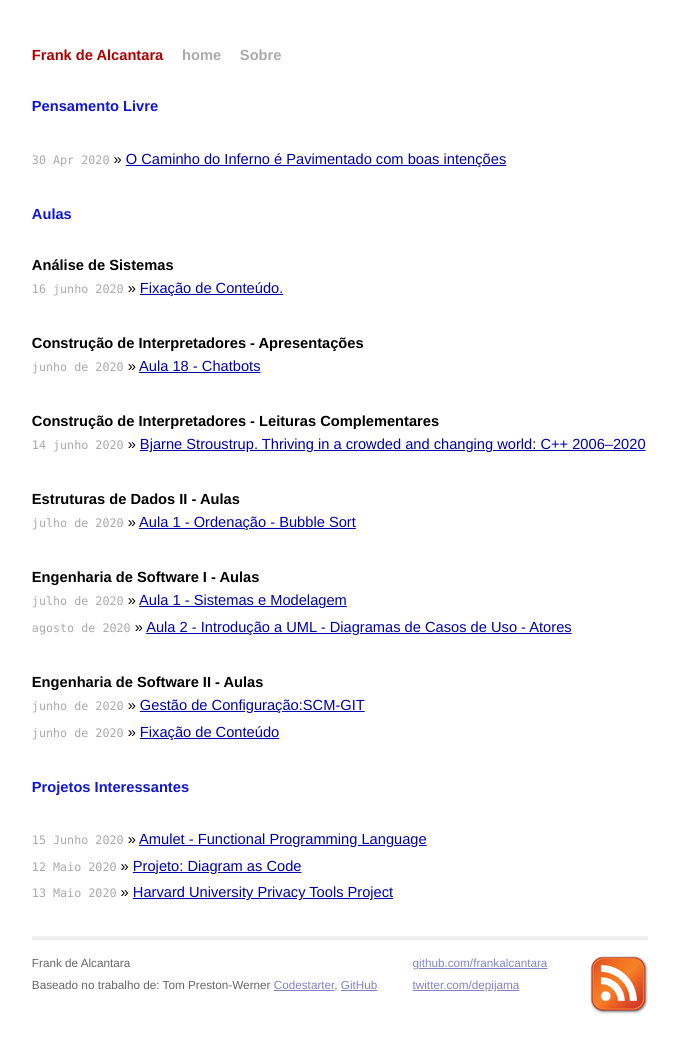
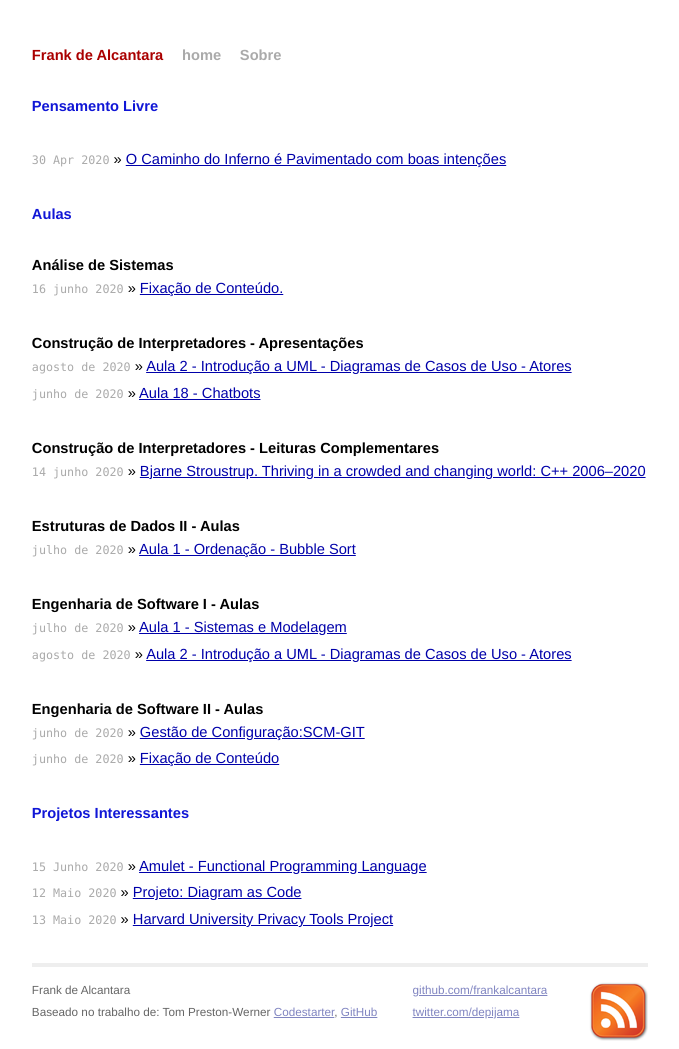
Before and after one commit to mojombo/mojombo.github.io, a Jekyll site: the page built from index.html, in a window 1280 px wide. Shown: the whole page, without its empty margins (300-979 px from the left). Built offline with Jekyll 4.4.1, drawn with Linux system fonts in a browser that asks for light colours; before the commit the page ends 1022 px from its top, so only the background shows below that.

Commit message:
link para a aula 1 de Construção de Interpretadores

```diff
--- a/index.html
+++ b/index.html
@@ -28,6 +28,13 @@
 
   <h2>Construção de Interpretadores - Apresentações</h2>
   <ul class="posts">
+    <li>
+      <span>agosto de 2020</span> &raquo;
+      <a
+        href="https://frankalcantara.com/Aulas/EngSoftwareI/out/1-Apresenta.slide.html#/"
+        >Aula 2 - Introdução a UML - Diagramas de Casos de Uso - Atores</a
+      >
+    </li>
     <li>
       <span>junho de 2020</span> &raquo;
       <a
```
